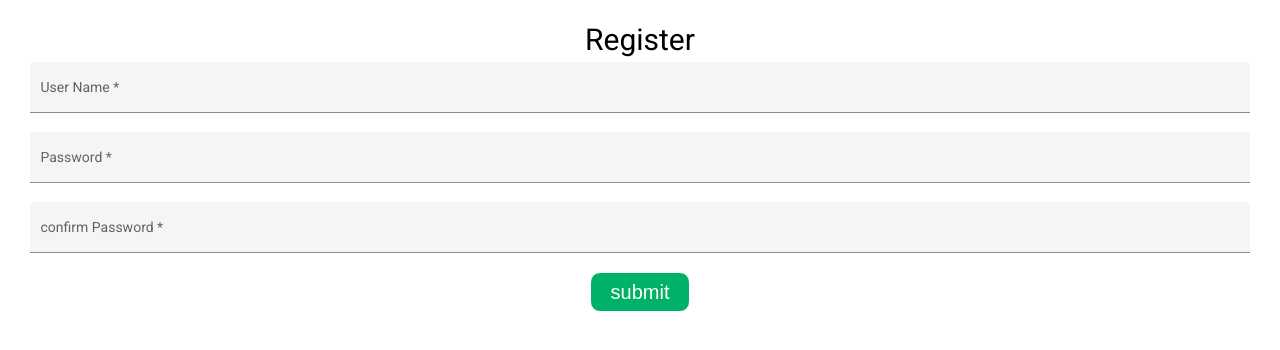
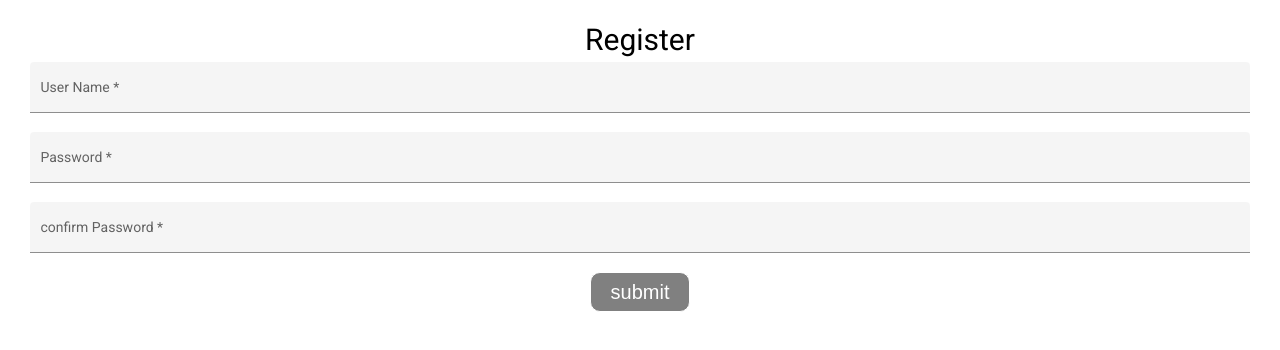
Before and after one commit to MarinaAbdelMassih/learning, an Angular app: page /register in a window 1280 px wide. Shown: the top 350 px of the page. Built offline with nearby package versions, Linux system fonts and the light colour scheme.

Commit message:
disabled btn style added and disable confirm password field

```diff
--- a/src/app/auth/register/register.component.html
+++ b/src/app/auth/register/register.component.html
@@ -22,13 +22,16 @@
                                      && registerForm.controls['password'].hasError('pattern')">
       <app-password-check [password]="registerForm.controls['password'].value"></app-password-check>
     </div>
-    <mat-form-field appearance="fill">
+    <mat-form-field appearance="fill"  >
       <mat-label>confirm Password</mat-label>
-      <input matInput type="password" name="confirm-password-input" formControlName="confirmPassword">
-      <mat-error *ngIf="registerForm.controls['confirmPassword'].touched
-                                          && registerForm.controls['confirmPassword'].hasError('required')">
-        password is required
+      <input matInput type="password" name="confirm-password-input" formControlName="confirmPassword" [readonly]="!registerForm.controls['password'].value">
+      <mat-error *ngIf="!registerForm.controls['password'].value">
+        please fill field password first
       </mat-error>
+<!--      <mat-error *ngIf="registerForm.controls['confirmPassword'].touched-->
+<!--                                          && registerForm.controls['confirmPassword'].hasError('required')">-->
+<!--        password is required-->
+<!--      </mat-error>-->
       <mat-error *ngIf="registerForm.controls['confirmPassword'].touched
                                           && !registerForm.controls['confirmPassword'].hasError('required')
                                           && (registerForm.controls['password'].value
@@ -36,6 +39,9 @@
         confirm password not match
       </mat-error>
     </mat-form-field>
-    <button [disabled]="!registerForm.valid" (click)="submit()">submit</button>
+    <button [disabled]="!registerForm.valid" (click)="submit()"
+            [ngStyle]="{'background-color': !registerForm.valid ? 'gray' :'green', 'cursor' : !registerForm.valid ?'':'pointer'} ">
+      submit
+    </button>
   </form>
 </div>
--- a/src/app/auth/register/register.component.scss
+++ b/src/app/auth/register/register.component.scss
@@ -20,7 +20,6 @@
       justify-content: center;
       align-items: center;
       color: #fff;
-      background-color: #00b267;
       border: 1px solid;
       border-radius: 10px;
       font-size: 20px;
--- a/src/app/auth/register/register.component.ts
+++ b/src/app/auth/register/register.component.ts
@@ -43,5 +43,4 @@ export class RegisterComponent implements OnInit {
       return null
     }
   }
-
 }
```
